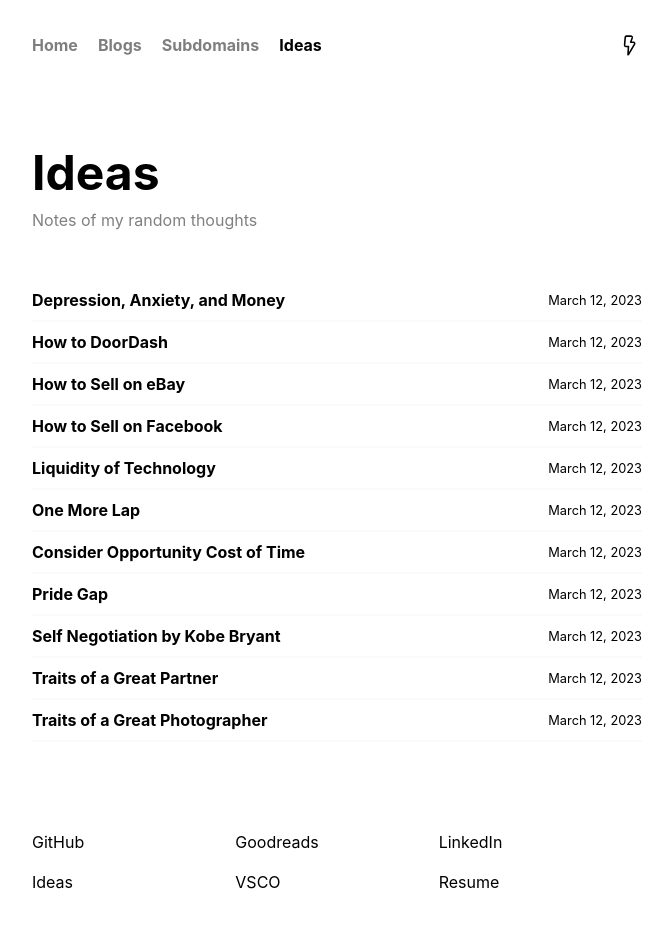
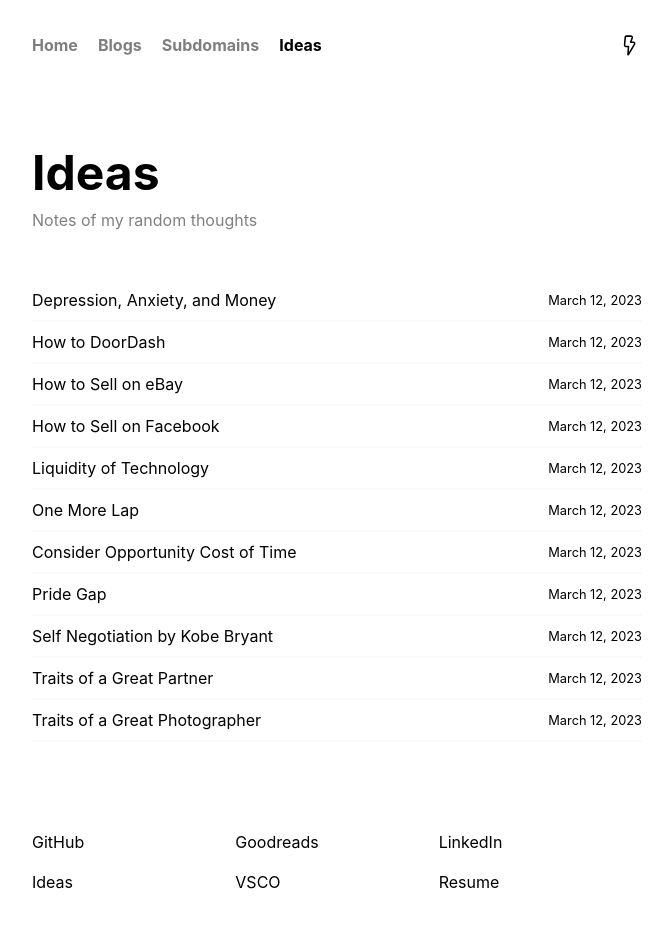
Before and after one commit to namitoyokota/portfolio, a Next.js app: page /ideas in a window 1280 px wide. Shown: the top 928 px of the page, without its empty margins (303-975 px from the left). Built offline with nearby package versions, Linux system fonts and the light colour scheme.

Commit message:
Smaller text for blog header

```diff
--- a/pages/ideas.tsx
+++ b/pages/ideas.tsx
@@ -26,7 +26,7 @@ export const Ideas = ({ posts }: IdeasProps): JSX.Element => {
                 {posts.map((blog, index) => (
                     <Link as={`/posts/${blog.slug}`} href={`/posts/[slug]`} key={blog.slug}>
                         <div className={styles.blog}>
-                            <h4 className={styles.blogtitle}>{blog.title}</h4>
+                            <p className={styles.blogtitle}>{blog.title}</p>
                             <p className={styles.date}>{format(parseISO(blog.date!), 'MMMM dd, yyyy')}</p>
                         </div>
                     </Link>
```
